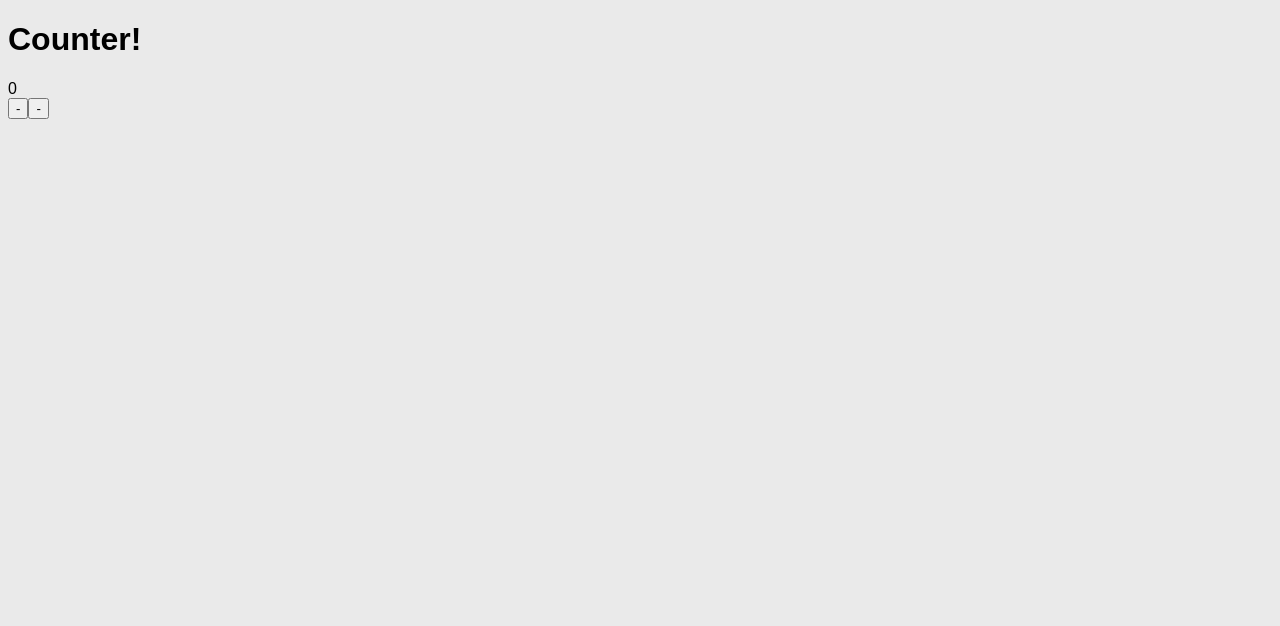
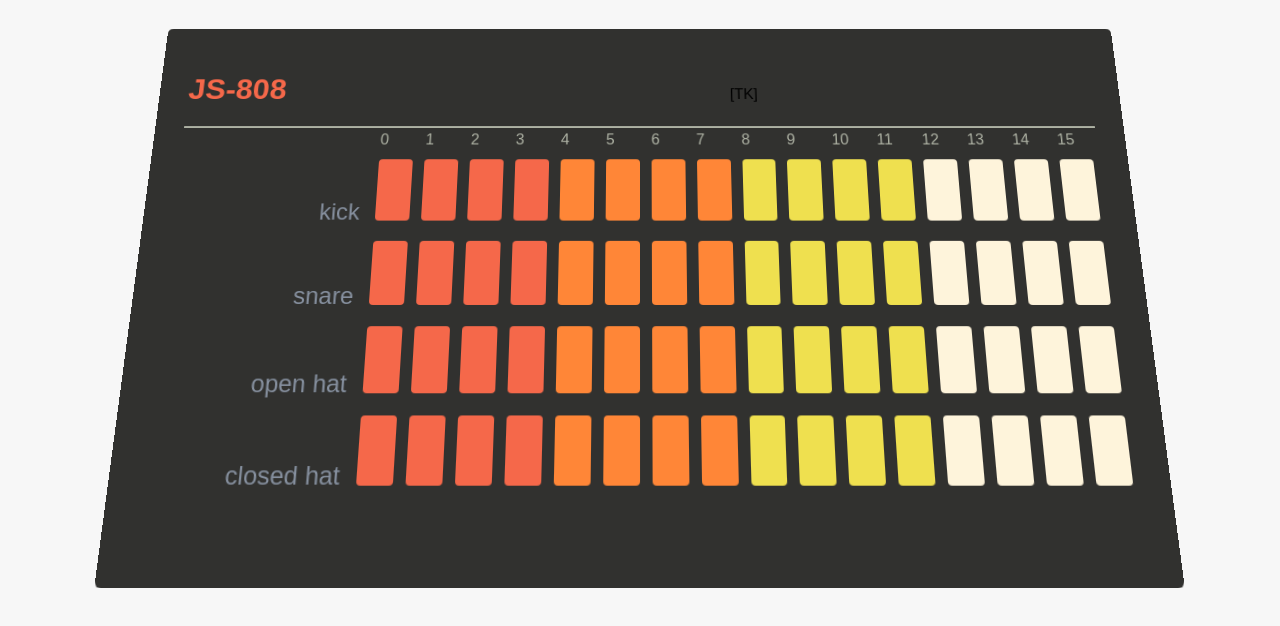
Before and after one commit to joeldmyers/js-808, a React app: page / in a window 1280 px wide. Built offline with nearby package versions, Linux system fonts and the light colour scheme; a web font is replaced by a local one.

Commit message:
further refinements to ui

```diff
--- a/src/components/Header/Header.js
+++ b/src/components/Header/Header.js
@@ -0,0 +1,41 @@
+import React from "react";
+import "./Header.scss";
+
+const Header = (props) => {
+  const generateSequencerButtonArray = (numSteps) => {
+    let sequencerButtonArray = [];
+    for (let i = 1; i <= numSteps; i++) {
+      sequencerButtonArray.push(i);
+    }
+    return sequencerButtonArray;
+  };
+
+  return (
+    <header id="dm-header">
+      <div id="dm-header-controls-row">
+        <div id="dm-header-left">
+          <h1>JS-808</h1>
+        </div>
+        <div id="dm-header-right">
+          <p>[TK]</p>
+        </div>
+        <div id="dm-header-step-numbers"></div>
+      </div>
+      <div id="dm-header-step-labels">
+        {generateSequencerButtonArray(props.numSteps).map(
+          (currentStepNumber, index) => (
+            <div
+              className="dm-header-step-label"
+              key={`header-step-${index}`}
+              style={{ width: props.buttonWidth }}
+            >
+              {index}
+            </div>
+          )
+        )}
+      </div>
+    </header>
+  );
+};
+
+export default Header;
--- a/src/components/Header/Header.scss
+++ b/src/components/Header/Header.scss
@@ -0,0 +1,26 @@
+@import "../../styles/colors.scss";
+
+#dm-header {
+  border-bottom: 2px solid $grey;
+  h1 {
+    color: $dark-orange;
+  }
+  #dm-header-left {
+    display: inline-block;
+    width: 60%;
+  }
+  #dm-header-right {
+    display: inline-block;
+    width: 40%;
+  }
+  #dm-header-step-labels {
+    width: calc(100% - 200px);
+    padding-left: 200px;
+    float: right;
+  }
+  .dm-header-step-label {
+    display: inline-block;
+    margin: 6px;
+    color: $grey;
+  }
+}
--- /dev/null
+++ b/src/components/SequencerButton/SequencerButton.js
@@ -0,0 +1,12 @@
+import React from "react";
+import "./SequencerButton.scss";
+
+const SequencerButton = (props) => {
+  return (
+    <button className="dm-sequencer-btn" style={{ width: props.buttonWidth }}>
+      {props.selected && <span className="dm-sequencer-selected"></span>}
+    </button>
+  );
+};
+
+export default SequencerButton;
--- /dev/null
+++ b/src/components/SequencerButton/SequencerButton.scss
@@ -0,0 +1,31 @@
+@import "../../styles/colors.scss";
+.dm-sequencer-btn {
+  height: 65px;
+  border-radius: 4px;
+  margin: 6px;
+  border: none;
+  &:nth-child(1),
+  &:nth-child(2),
+  &:nth-child(3),
+  &:nth-child(4) {
+    background: $dark-orange;
+  }
+  &:nth-child(5),
+  &:nth-child(6),
+  &:nth-child(7),
+  &:nth-child(8) {
+    background: $light-orange;
+  }
+  &:nth-child(9),
+  &:nth-child(10),
+  &:nth-child(11),
+  &:nth-child(12) {
+    background: $yellow;
+  }
+  &:nth-child(13),
+  &:nth-child(14),
+  &:nth-child(15),
+  &:nth-child(16) {
+    background: $off-white;
+  }
+}
--- a/src/containers/App.scss
+++ b/src/containers/App.scss
@@ -1,3 +1,15 @@
+@import "../styles/colors.scss";
+
 body {
-  background: #eaeaea;
+  background: $pale-white;
 }
+
+#tr-drum-machine {
+  background: $light-charcoal;
+  width: calc(80% - 60px);
+  margin-left: 10%;
+  min-height: 500px;
+  transform: perspective(400px) rotateX(6deg);
+  border-radius: 6px;
+  padding: 30px;
+}
--- a/src/containers/AppContainer.js
+++ b/src/containers/AppContainer.js
@@ -1,15 +1,36 @@
 import React from "react";
 import Counter from "./Counter/Counter";
+import Header from "../components/Header/Header";
+import SequencerRow from "./SequencerRow/SequencerRow";
 import "../styles/fonts.scss";
 import "./App.scss";
 import { Provider } from "react-redux";
 import store from "../store";
 
 const App = () => {
-  console.log("store", store);
+  const numSteps = 16;
+  const instruments = ["kick", "snare", "open hat", "closed hat"];
+  const buttonWidth = `calc(${100 / numSteps}% - 12px)`;
+
+  const slugifyInstrumentName = (instrumentName) => {
+    return instrumentName.replace(" ", "-");
+  };
+
   return (
     <Provider store={store}>
-      <Counter />
+      <main id="tr-drum-machine">
+        <Header numSteps={numSteps} buttonWidth={buttonWidth} />
+        {instruments.map((instrumentName, index) => {
+          return (
+            <SequencerRow
+              instrumentName={instrumentName}
+              numSteps={numSteps}
+              buttonWidth={buttonWidth}
+              key={`${slugifyInstrumentName(instrumentName)}-${index}`}
+            />
+          );
+        })}
+      </main>
     </Provider>
   );
 };
--- /dev/null
+++ b/src/containers/SequencerRow/SequencerRow.js
@@ -0,0 +1,42 @@
+import React from "react";
+// import { useDispatch, useSelector } from "react-redux";
+// import { updateCounterAmount } from "../../actions/counterActions";
+import SequencerButton from "../../components/SequencerButton/SequencerButton";
+import "./SequencerRow.scss";
+
+const SequencerRow = (props) => {
+  // const count = useSelector((state) => state.counter.count);
+  // const dispatch = useDispatch();
+  const generateSequencerButtonArray = (numSteps) => {
+    let sequencerButtonArray = [];
+    for (let i = 1; i <= numSteps; i++) {
+      sequencerButtonArray.push(i);
+    }
+    return sequencerButtonArray;
+  };
+
+  console.log("props inside sequencer row", props);
+
+  return (
+    <div className="dm-sequencer-row">
+      <div className="dm-sequencer-row-name">{props.instrumentName}</div>
+      <div className="dm-sequencer-row-buttons">
+        {generateSequencerButtonArray(props.numSteps).map(
+          (currentStepNumber, index) => {
+            return (
+              <SequencerButton
+                sequenceNumber={index}
+                numSteps={props.numSteps}
+                currentStepNumber={currentStepNumber}
+                buttonWidth={props.buttonWidth}
+                key={`${props.instrumentName}-${index}`}
+              />
+            );
+          }
+        )}
+      </div>
+    </div>
+  );
+};
+
+export default SequencerRow;
--- /dev/null
+++ b/src/containers/SequencerRow/SequencerRow.scss
@@ -0,0 +1,15 @@
+@import "../../styles/colors.scss";
+.dm-sequencer-row-name {
+  width: 190px;
+  padding-right: 10px;
+  padding-bottom: 10px;
+  font-size: 24px;
+  text-align: right;
+  display: inline-block;
+  color: $silver;
+}
+
+.dm-sequencer-row-buttons {
+  width: calc(100% - 200px);
+  display: inline-block;
+}
--- a/src/styles/colors.scss
+++ b/src/styles/colors.scss
@@ -1,7 +1,10 @@
-$dark-orange: #f25550;
+$dark-orange: #f5684a;
 $light-orange: #ff8637;
 $yellow: #efe04f;
+$grey: #afb3a5;
+$silver: #86909f;
 $off-white: #fef4db;
-$light-charcoal: #383f4f;
+$pale-white: #f7f7f7;
+$light-charcoal: #31312f;
 $slightly-darker-charcoal: #2a3141;
 $console-black: #2a3141;
```
